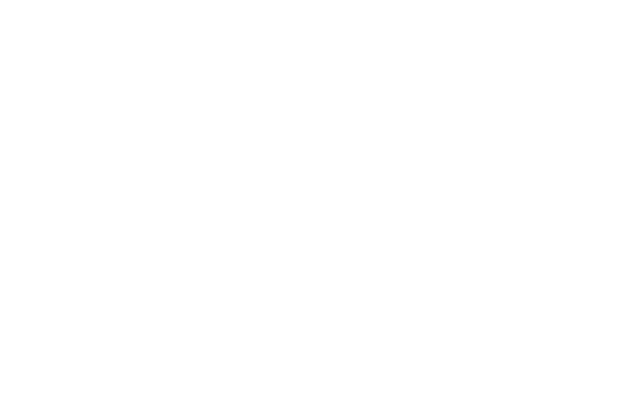
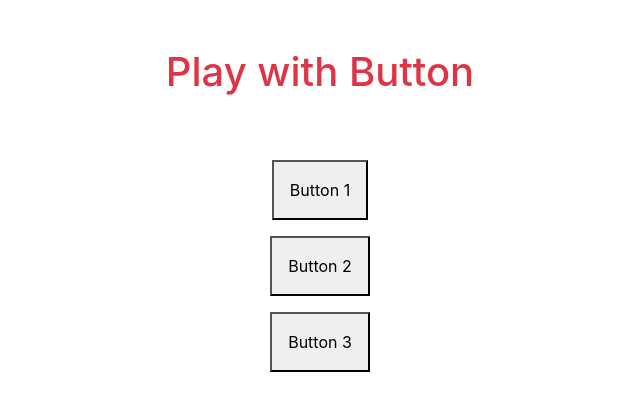
Before and after one commit to MirzaAyon/DOM-core-activities, a plain HTML site: page DOM practice with Button/index.html in a window 1280 px wide. Shown: the whole page, without its empty margins (320-960 px from the left). Drawn offline with nearby package versions, Linux system fonts and the light colour scheme.

Commit message:
initial UI done

```diff
--- a/DOM practice with Button/index.html
+++ b/DOM practice with Button/index.html
@@ -6,10 +6,21 @@
     <meta http-equiv="X-UA-Compatible" content="IE=edge">
     <meta name="viewport" content="width=device-width, initial-scale=1.0">
     <title>Button</title>
+    <!-- Bootstrap CDN for css-->
+    <link rel="stylesheet" href="https://stackpath.bootstrapcdn.com/bootstrap/4.3.1/css/bootstrap.min.css" />
 </head>
 
 <body>
-
+    <h1 class="text-center my-5 fw-semibold text-danger">Play with Button</h1>
+    <div class="text-center">
+        <button id="prime" class="mt-3 p-3 button-test">Button 1</button>
+        <br>
+        <button class="mt-3 p-3 button-test">Button 2</button>
+        <br>
+        <button class="mt-3 p-3 button-test">Button 3</button>
+    </div>
+    <!-- script links-->
+    <script src="app.js"></script>
 </body>
 
 </html>
```
Also changed, not shown: DOM practice with Button/app.js (added).
